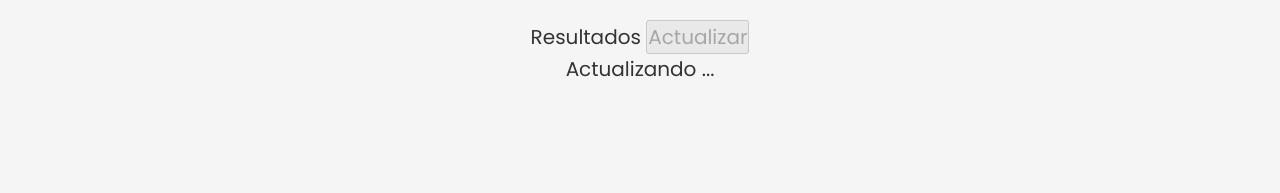
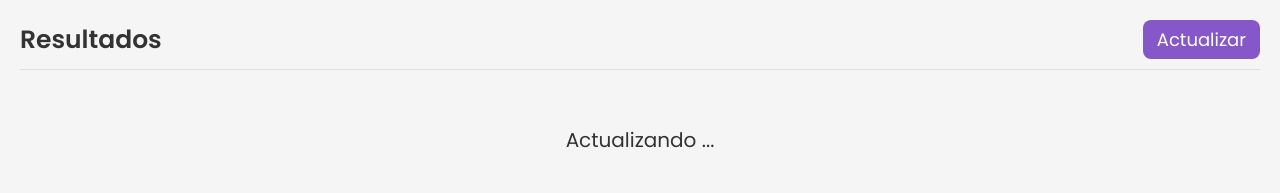
Before and after one commit to ako-tech/rxjs-race-examples, a website built with Vite: page index.html in a window 1280 px wide. Built offline with nearby package versions, Linux system fonts and the light colour scheme.

Commit message:
added styles

```diff
--- a/index.html
+++ b/index.html
@@ -12,16 +12,16 @@
         <title>race-Examples</title>
     </head>
     <body>
-        <div>
+        <div id="header">
             <span>Resultados</span>
             <button id="refresh-button">Actualizar</button>
         </div>
         <div id="results-container">
             <ul>
-                <li>Primero</li>
-                <li>Segundo</li>
-                <li>Tercero</li>
-                <li>Cuarto</li>
+                <li>Primer Resultado</li>
+                <li>Segundo Resultado</li>
+                <li>Tercer Resultado</li>
+                <li>...</li>
             </ul>
         </div>
         <script type="module" src="/src/main.ts"></script>
--- a/src/main.ts
+++ b/src/main.ts
@@ -1,11 +1,11 @@
-import { fromEvent, race, repeat, switchMap, timer } from "rxjs";
+import { fromEvent, race, repeat, switchMap, take, timer } from "rxjs";
 import { updateResults } from "./results-manager";
 import "./style.css";
 
 const refreshButton = document.getElementById("refresh-button");
 const refreshButtonClick$ = fromEvent(refreshButton!, "click");
 
-race([refreshButtonClick$, timer(5_000)])
+race([refreshButtonClick$.pipe(take(1)), timer(5_000)])
     .pipe(
         switchMap((_) => updateResults()),
         repeat()
--- a/src/style.css
+++ b/src/style.css
@@ -28,6 +28,63 @@ body {
     display: grid;
     grid-template: 1fr / 1fr;
     width: 100%;
-    place-items: start center;
+    place-items: center;
     padding: var(--base-separation) var(--base-separation);
 }
+
+#header {
+    width: 100%;
+    display: flex;
+    justify-content: space-between;
+    align-items: center;
+    margin-bottom: var(--base-separation);
+    padding-bottom: var(--half-separation);
+    border-bottom: 1px solid rgb(223, 223, 223);
+}
+
+#header span {
+    font-weight: bold;
+    font-size: 1.25rem;
+    line-height: 1.25rem;
+}
+
+#results-container {
+    width: 100%;
+    display: flex;
+    justify-content: center;
+    align-items: center;
+    min-height: 100px;
+}
+
+ul {
+    list-style: "- ";
+    margin-left: var(--base-separation);
+    width: 100%;
+    text-align: left;
+}
+
+ul li {
+    margin-bottom: 5px;
+    font-size: 0.925rem;
+}
+
+button {
+    border: none;
+    background-color: var(--primary-color);
+    color: #fff;
+    font-size: 0.9rem;
+    padding: 6px 14px;
+    border-radius: 8px;
+    transition: all 0.15s ease-in;
+}
+
+button:hover {
+    background-color: var(--primary-color-high);
+}
+button:active {
+    background-color: var(--primary-color);
+}
+
+button:disabled {
+    background-color: #aaa;
+}
```
